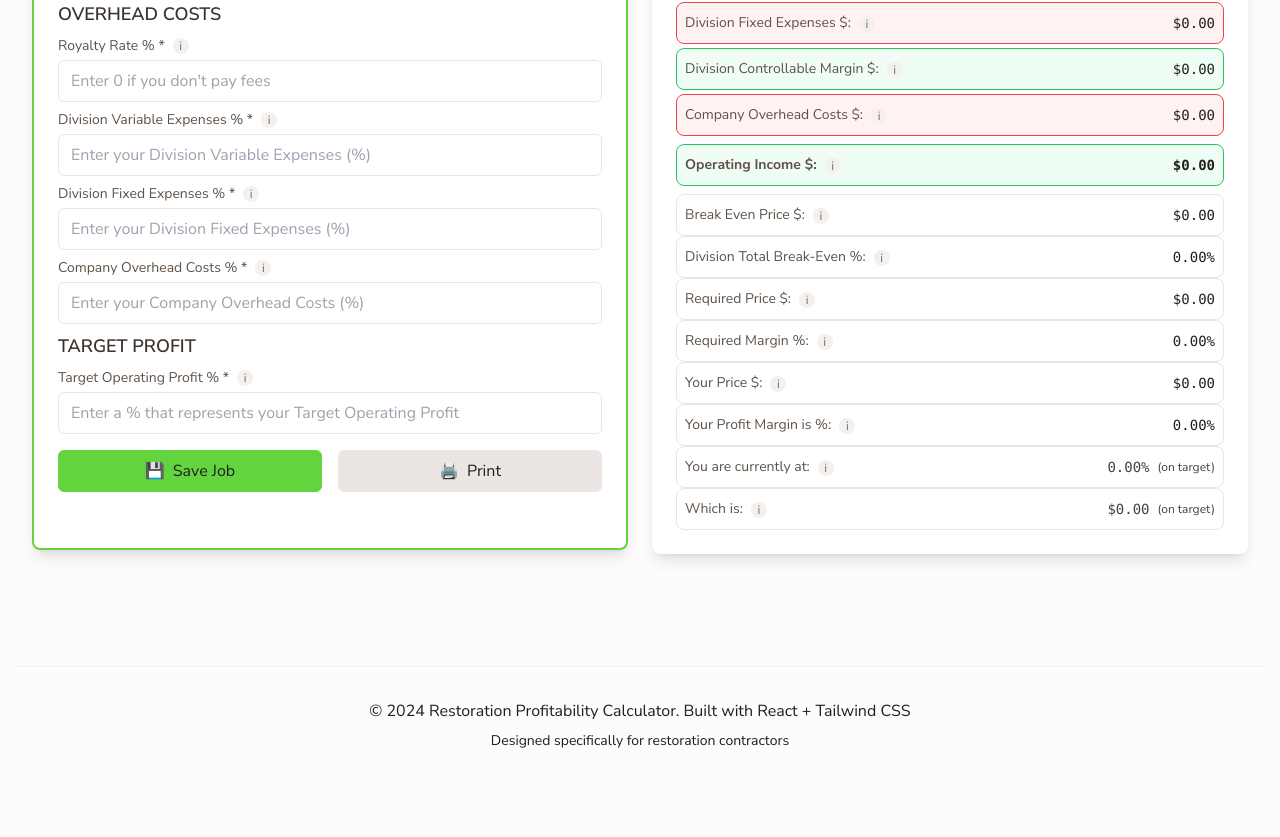
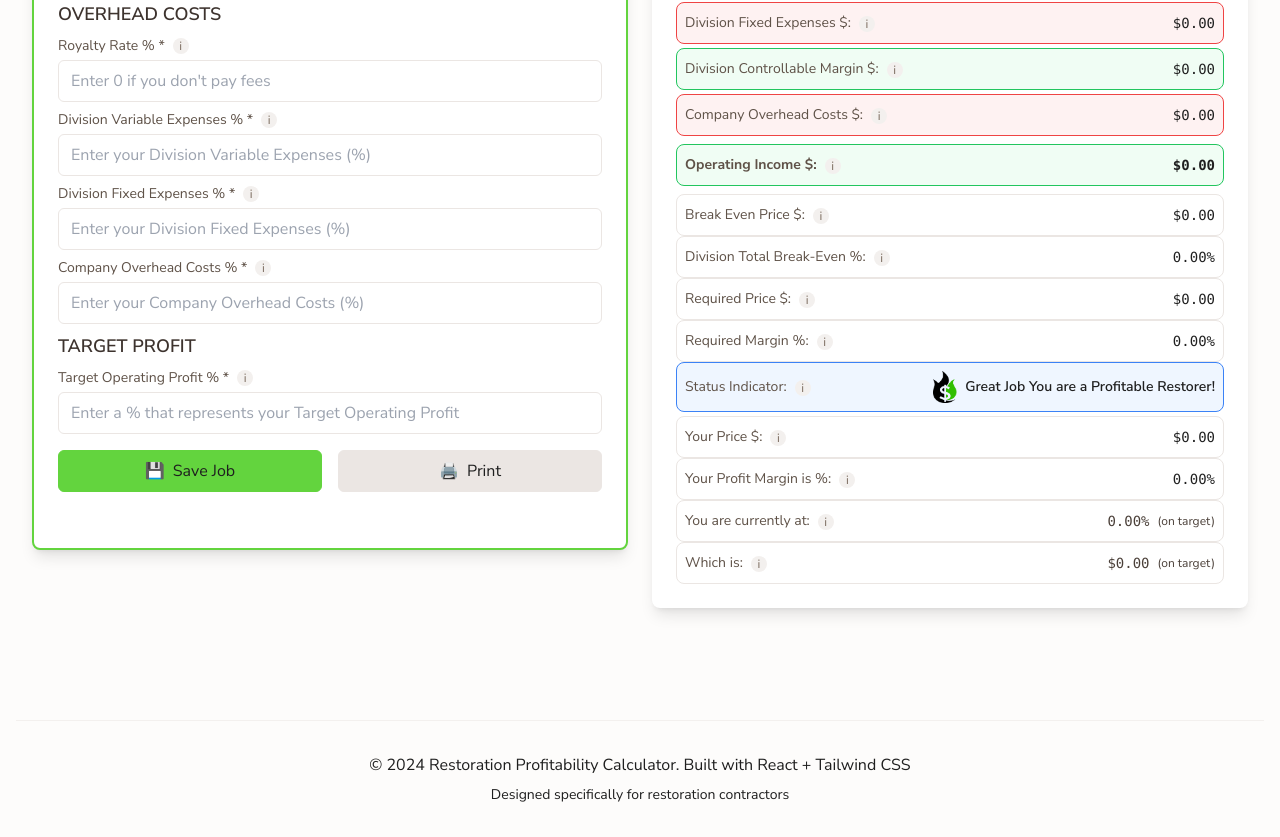
Before and after one commit to KayFernPR/Division-Calculator, a React (Vite) app: page / in a window 1280 px wide. Shown: the part 1126-1963 px from the top of the page. Before the commit the page ends 1909 px from the top, so only its background shows below. Built offline with nearby package versions, Linux system fonts and the light colour scheme.

Commit message:
Add Status Indicator line in Results section between Required Margin and Your Price

```diff
--- a/src/components/Calculator.jsx
+++ b/src/components/Calculator.jsx
@@ -1379,6 +1379,58 @@ const Calculator = ({ onAddJob }) => {
                   <span className="font-mono text-sm">{formatPercentage(results.requiredMargin)}</span>
             </div>
 
+                {/* Status Indicator */}
+                <div className="flex justify-between items-center p-2 border border-blue-500 bg-blue-50 rounded-lg mb-1" style={{borderWidth: '0.5px'}}>
+                  <div className="flex items-center gap-2">
+                    <span className="text-sm font-medium text-neutral-700">Status Indicator:</span>
+                    <div className="relative group">
+                      <span className="inline-flex items-center justify-center w-4 h-4 rounded-full bg-neutral-200 text-neutral-600 text-xs cursor-help">i</span>
+                      <div className="absolute bottom-full left-1/2 transform -translate-x-1/2 mb-2 px-3 py-2 bg-gray-800 text-white text-xs rounded-lg opacity-0 group-hover:opacity-100 transition-opacity duration-200 pointer-events-none z-50 max-w-xs">
+                        Your current profitability status based on target performance.
+                        <div className="absolute top-full left-1/2 transform -translate-x-1/2 border-4 border-transparent border-t-gray-800"></div>
+                      </div>
+                    </div>
+                  </div>
+                  <div className="flex items-center gap-2">
+                    {results.profitabilityStatus === 'excellent' && (
+                      <span className="flex items-center gap-2 text-sm font-semibold">
+                        <span className="text-2xl">🏆</span>
+                        Jackpot! Above Target Profit
+                      </span>
+                    )}
+                    {results.profitabilityStatus === 'good' && (
+                      <span className="flex items-center gap-2 text-sm font-semibold">
+                        <span className="text-2xl">🎯</span>
+                        You're Winning!
+                      </span>
+                    )}
+                    {results.profitabilityStatus === 'neutral' && (
+                      <span className="flex items-center gap-2 text-sm font-semibold">
+                        <img src="/profitable-restorer-emblem.png.png" alt="Profitable Restorer" className="w-6 h-8 flex-shrink-0" style={{verticalAlign: 'middle', display: 'inline-block', marginLeft: '6px'}} />
+                        Great Job You are a Profitable Restorer!
+                      </span>
+                    )}
+                    {results.profitabilityStatus === 'thin' && (
+                      <span className="flex items-center gap-2 text-sm font-semibold">
+                        <span className="text-2xl">⚠️</span>
+                        Warning! You're Cutting Into Profits
+                      </span>
+                    )}
+                    {results.profitabilityStatus === 'poor' && (
+                      <span className="flex items-center gap-2 text-sm font-semibold">
+                        <span className="text-2xl">🚨</span>
+                        EXTREME WARNING! You're Almost Paying For The Job
+                      </span>
+                    )}
+                    {results.profitabilityStatus === 'loss' && (
+                      <span className="flex items-center gap-2 text-sm font-semibold">
+                        <span className="text-2xl">⛔</span>
+                        STOP! DON'T PAY TO DO THE WORK!
+                      </span>
+                    )}
+                  </div>
+                </div>
+
                 {/* Your Price $ */}
                 <div className="flex justify-between items-center p-2 border border-neutral-300 bg-white  rounded-lg">
                   <div className="flex items-center gap-2">
```
